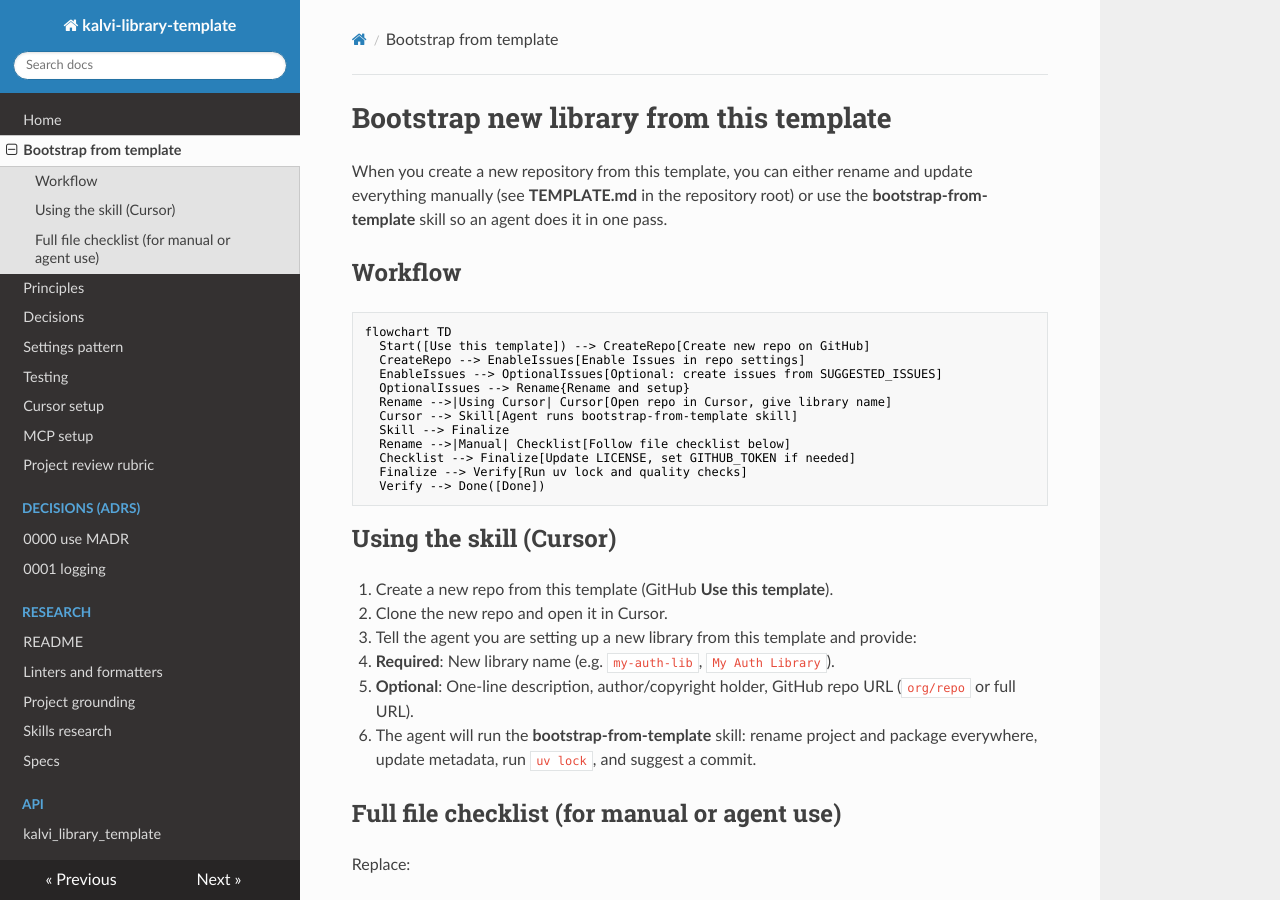
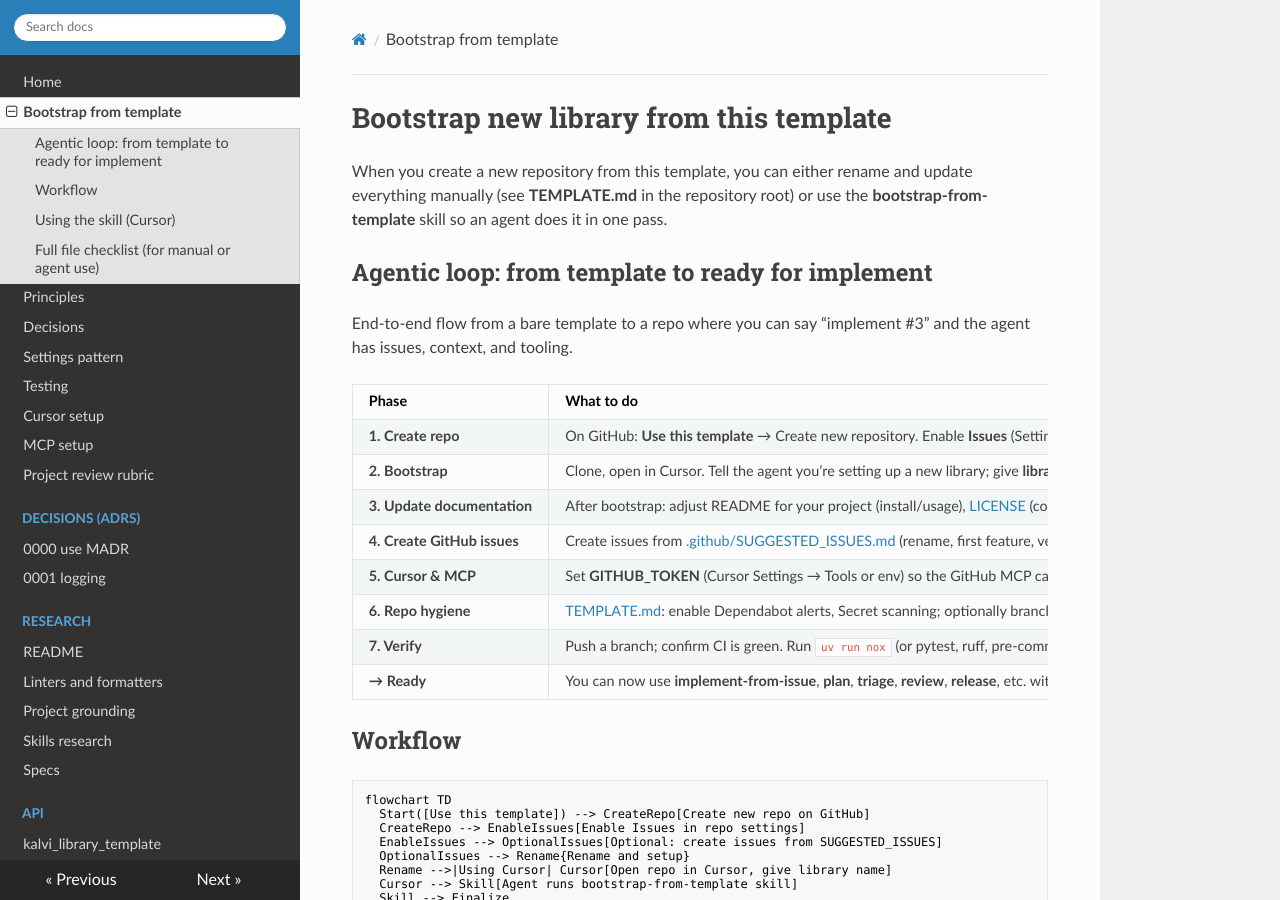
Before and after one commit to kalvi-ai/kalvi-library-template, an MkDocs documentation site: the page built from docs/bootstrap-from-template.md, in a window 1280 px wide and 900 px high. Built offline with MkDocs 1.6.1, drawn with Linux system fonts in a browser that asks for light colours; nearby versions of some CDN libraries.

Commit message:
docs: add agentic loop from template to ready for implement
Add phased table in bootstrap-from-template: create repo, bootstrap, update
docs, create GitHub issues, Cursor & MCP, repo hygiene, verify → ready for
implement-from-issue and related skills.

Co-authored-by: Cursor <cursoragent@cursor.com>

```diff
--- a/docs/bootstrap-from-template.md
+++ b/docs/bootstrap-from-template.md
@@ -1,6 +1,21 @@
 # Bootstrap new library from this template
 
 When you create a new repository from this template, you can either rename and update everything manually (see **TEMPLATE.md** in the repository root) or use the **bootstrap-from-template** skill so an agent does it in one pass.
+
+## Agentic loop: from template to ready for implement
+
+End-to-end flow from a bare template to a repo where you can say “implement #3” and the agent has issues, context, and tooling.
+
+| Phase | What to do |
+|-------|------------|
+| **1. Create repo** | On GitHub: **Use this template** → Create new repository. Enable **Issues** (Settings → General). |
+| **2. Bootstrap** | Clone, open in Cursor. Tell the agent you’re setting up a new library; give **library name** (required); optionally description, author, repo URL. Agent runs **bootstrap-from-template** skill (rename package, replace everywhere, update pyproject.toml, docs, CI, .cursor, LICENSE, etc.). Or do it manually: see **Full file checklist** below and [TEMPLATE.md](../TEMPLATE.md). |
+| **3. Update documentation** | After bootstrap: adjust README for your project (install/usage), [LICENSE](../LICENSE) (copyright), [SECURITY.md](../SECURITY.md) (advisory URL). Use **docs** or **maintain** skill if you want the agent to sync docs. |
+| **4. Create GitHub issues** | Create issues from [.github/SUGGESTED_ISSUES.md](../.github/SUGGESTED_ISSUES.md) (rename, first feature, verify CI, update README). Optionally use **triage** to classify and mark “ready for implement.” Issues are the source of truth for **implement-from-issue**. |
+| **5. Cursor & MCP** | Set **GITHUB_TOKEN** (Cursor Settings → Tools or env) so the GitHub MCP can read/write issues. Optional: [Exa](setup-mcp.md), Context7. See [cursor-setup.md](cursor-setup.md) and [setup-mcp.md](setup-mcp.md). |
+| **6. Repo hygiene** | [TEMPLATE.md](../TEMPLATE.md): enable Dependabot alerts, Secret scanning; optionally branch protection for `main`. Run `uv lock` after dependency changes; before release run `uv run pip-audit`. |
+| **7. Verify** | Push a branch; confirm CI is green. Run `uv run nox` (or pytest, ruff, pre-commit) locally. |
+| **→ Ready** | You can now use **implement-from-issue**, **plan**, **triage**, **review**, **release**, etc. with a clean backlog and working tooling. |
 
 ## Workflow
 
```
